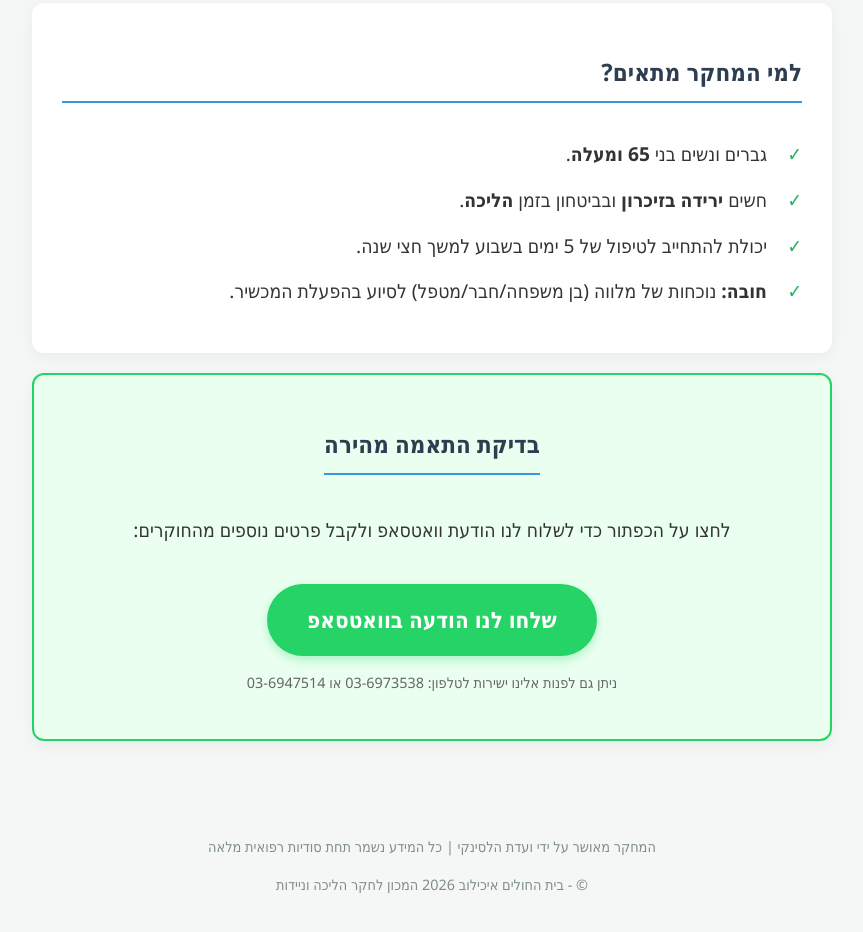
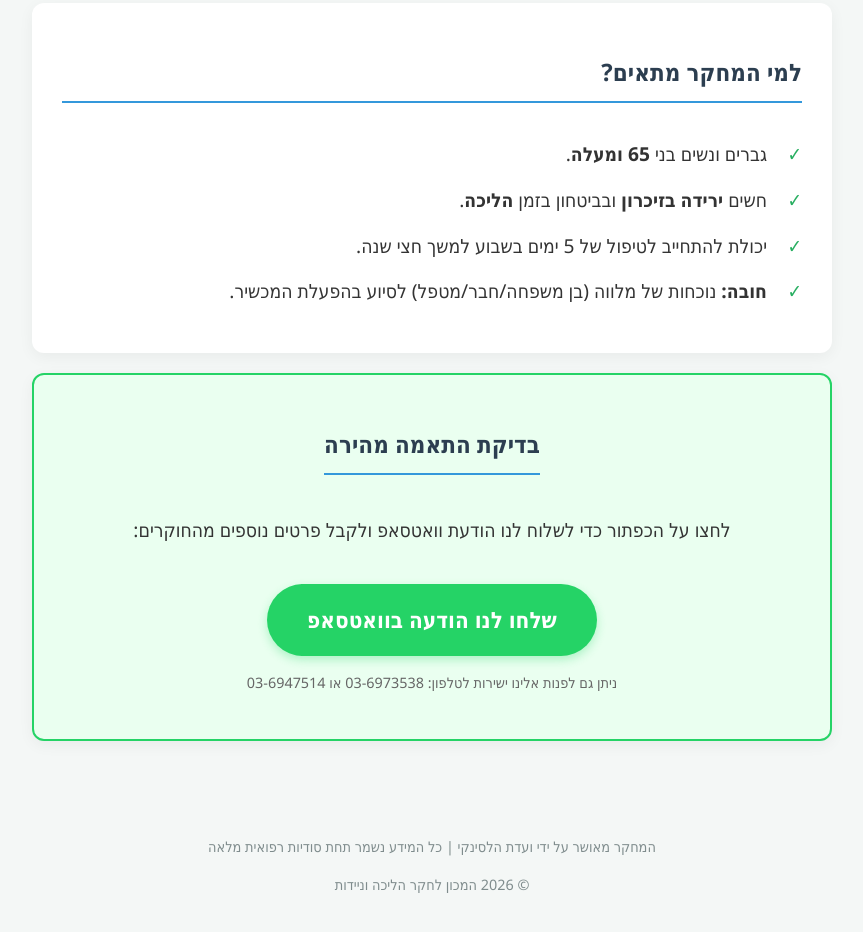
Before and after one commit to DANAl1108/research-page, a plain HTML site: page index.html in a window 1280 px wide. Shown: the part 616-1548 px from the top of the page, without its empty margins (208-1071 px from the left). Drawn offline with Linux system fonts and the light colour scheme.

Commit message:
Update index.html

```diff
--- a/index.html
+++ b/index.html
@@ -170,7 +170,7 @@
 
 <footer>
     <p>המחקר מאושר על ידי ועדת הלסינקי | כל המידע נשמר תחת סודיות רפואית מלאה</p>
-    <p>&copy; - בית החולים איכילוב 2026 המכון לחקר הליכה וניידות</p>
+    <p>&copy;  2026 המכון לחקר הליכה וניידות</p>
 </footer>
 
 </body>
```
